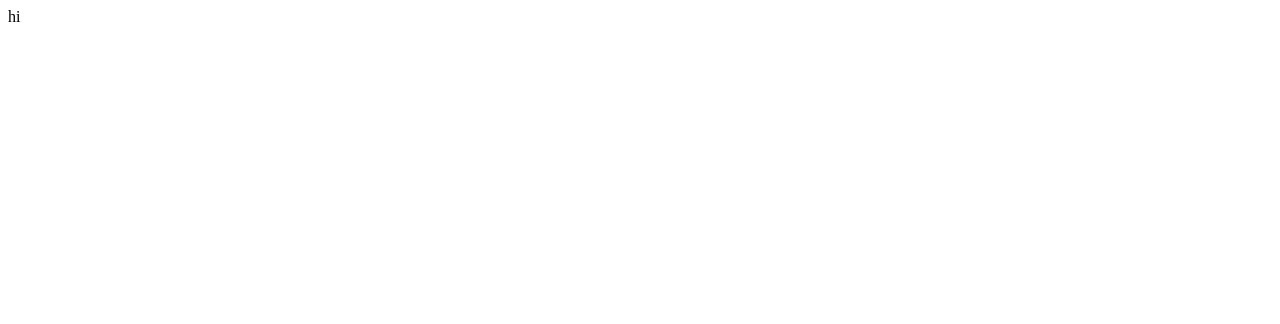
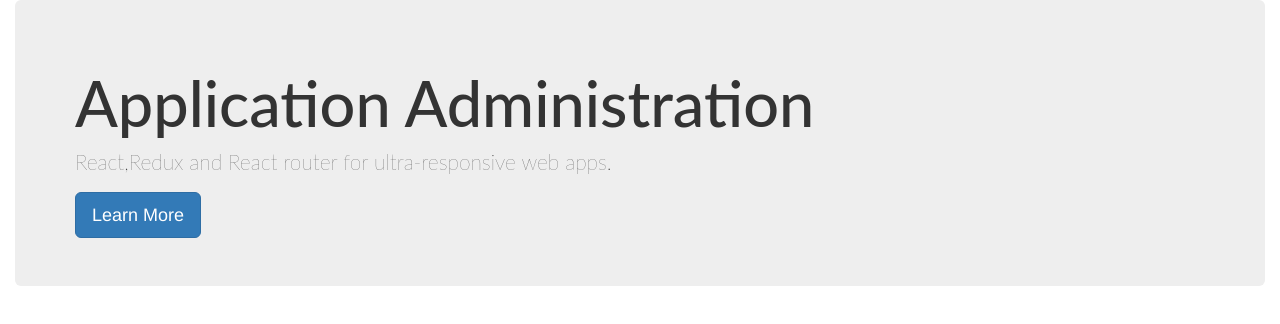
Before and after one commit to mini-militant/react-redux-pluralsigh, a React (Create React App) app: page / in a window 1280 px wide. Shown: the top 324 px of the page. Built offline with nearby package versions, Linux system fonts and the light colour scheme.

Commit message:
3 files modified, 1 added

```diff
--- /dev/null
+++ b/Components/App.js
@@ -0,0 +1,15 @@
+import React from 'react'
+import {Route} from 'react-router-dom'
+import HomePage from './Home/HomePage'
+import AboutPage from './About/AboutPage'
+
+function App(){
+  return(
+    <div className="container-fluid">
+      <Route exact path='/' component = {HomePage}/>
+      <Route path='/about' component = {AboutPage}/>
+    </div>
+  )
+}
+
+export default App
--- a/Components/Home/HomePage.js
+++ b/Components/Home/HomePage.js
@@ -2,7 +2,8 @@ import React from 'react'
 import {Link} from 'react-router-dom'
 
 const HomePage=()=>(
-  <div classname="jumbotron">
+
+  <div className="jumbotron">
     <h1>Application Administration</h1>
     <p>React,Redux and React router for ultra-responsive web apps.</p>
     <Link to="about" className="btn btn-primary btn-lg">
--- a/index.html
+++ b/index.html
@@ -1 +1,16 @@
+<html>
+<head>
+
+  <link rel="stylesheet" href="https://maxcdn.bootstrapcdn.com/bootstrap/3.4.0/css/bootstrap.min.css">
+
+<!-- jQuery library -->
+<script src="https://ajax.googleapis.com/ajax/libs/jquery/3.4.1/jquery.min.js"></script>
+
+<!-- Latest compiled JavaScript -->
+
+</head>
+<body>
 <div id="root"></div>
+
+</body>
+</html>
--- a/index.js
+++ b/index.js
@@ -1,25 +1,10 @@
 import React, { Component } from 'react';
 import { render } from 'react-dom';
 import {BrowserRouter as Router} from 'react-router-dom'
-
+import App from './Components/App'
 import './style.css';
 
-class App extends Component {
-  constructor() {
-    super();
-    this.state = {
-      name: 'React'
-    };
-  }
 
-  render() {
-    return (
-      <div>
-        hi
-      </div>
-    );
-  }
-}
 
 render(
   <Router>
```
